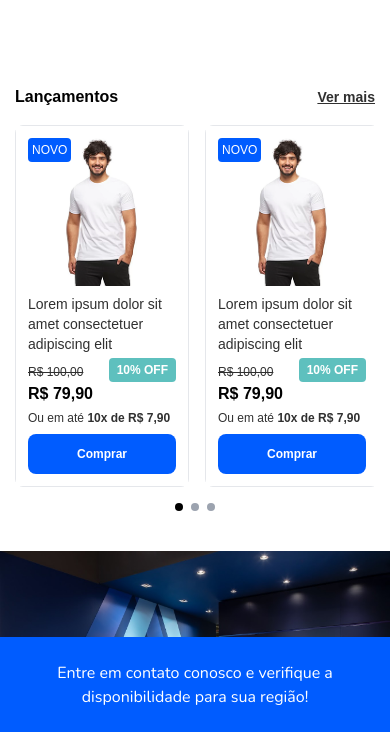
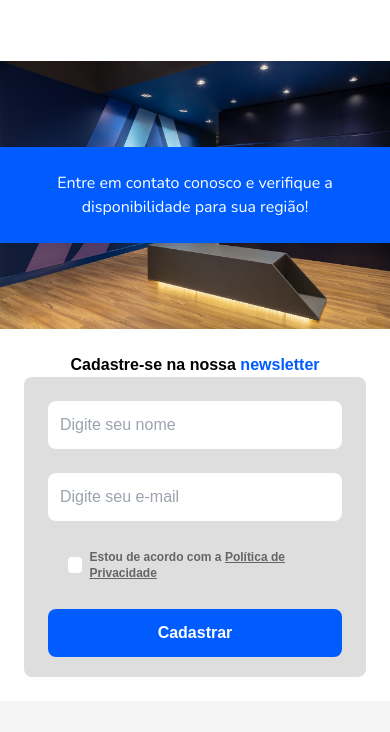
Before and after one commit to caio300/AVANTI-Projeto1, a website built with Vite: page src/index.html in a window 390 px wide. Shown: the part 3818-4550 px from the top of the page. Built offline with nearby package versions, Linux system fonts and the light colour scheme; files whose address does not match are found by name.

Commit message:
Escondido segundo carrossel em modo mobile

```diff
--- a/src/index.html
+++ b/src/index.html
@@ -338,7 +338,7 @@
       </div>
     </article>
 
-    <div class="bg-white p-6 grid justify-center ">
+    <div class="hidden md:grid bg-white p-6 justify-center">
       <header class="flex justify-between items-center mb-4">
         <h2 class="text-base font-bold">Lançamentos</h2>
         <a href="#" class="text-grayScale underline text-sm font-bold decoration-">Ver mais</a>
```
Also changed, not shown: src/output.css.
